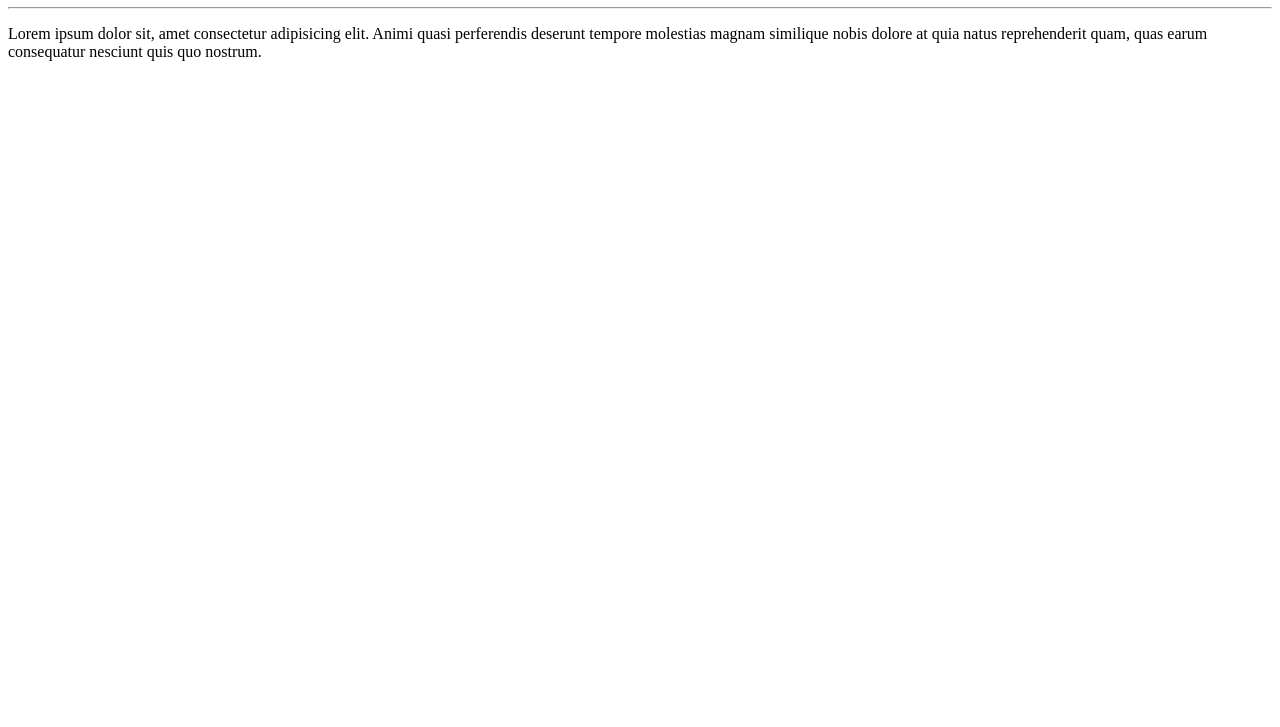
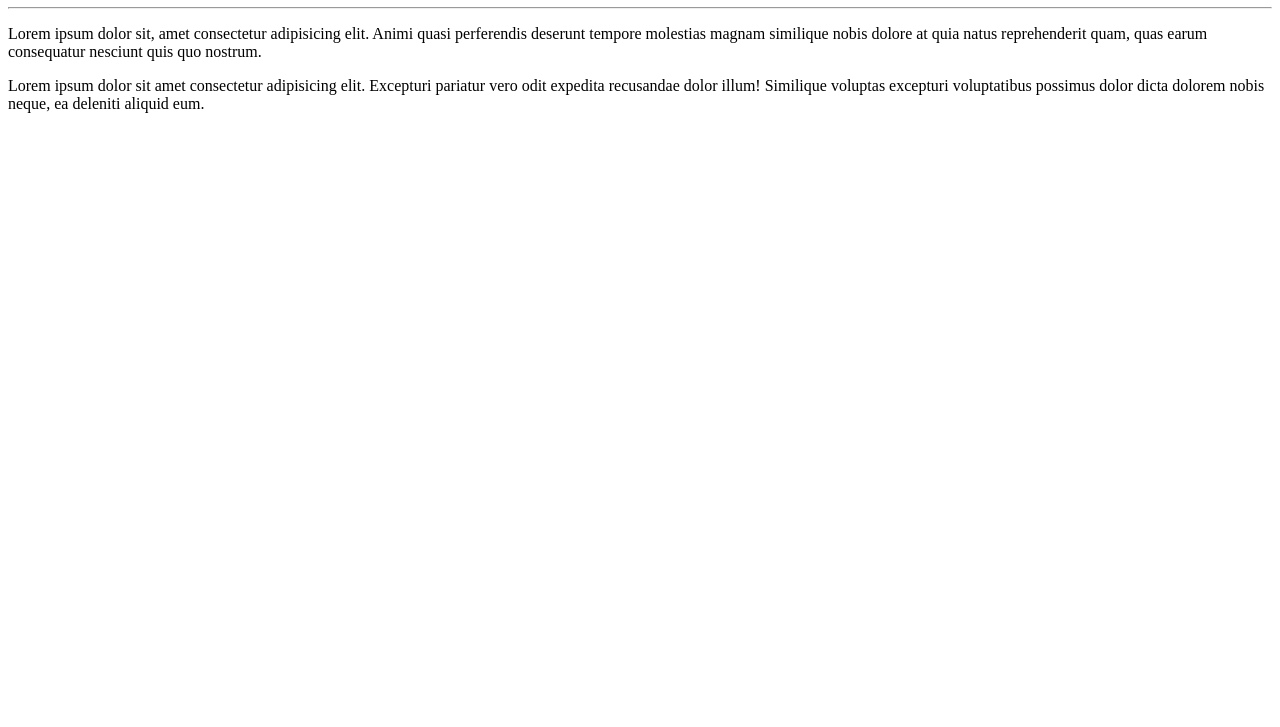
Before and after one commit to ozeaszeca/OLAMUNDO, a plain HTML site: page site-exemplo/index.html in a window 1280 px wide. Shown: the part 73-800 px from the top of the page. Drawn offline with Linux system fonts and the light colour scheme.

Commit message:
adicionei um parágrafo

```diff
--- a/site-exemplo/index.html
+++ b/site-exemplo/index.html
@@ -11,5 +11,8 @@
     <p>
         Lorem ipsum dolor sit, amet consectetur adipisicing elit. Animi quasi perferendis deserunt tempore molestias magnam similique nobis dolore at quia natus reprehenderit quam, quas earum consequatur nesciunt quis quo nostrum.
     </p>
+    <p>
+        Lorem ipsum dolor sit amet consectetur adipisicing elit. Excepturi pariatur vero odit expedita recusandae dolor illum! Similique voluptas excepturi voluptatibus possimus dolor dicta dolorem nobis neque, ea deleniti aliquid eum.
+    </p>
 </body>
 </html>
```
